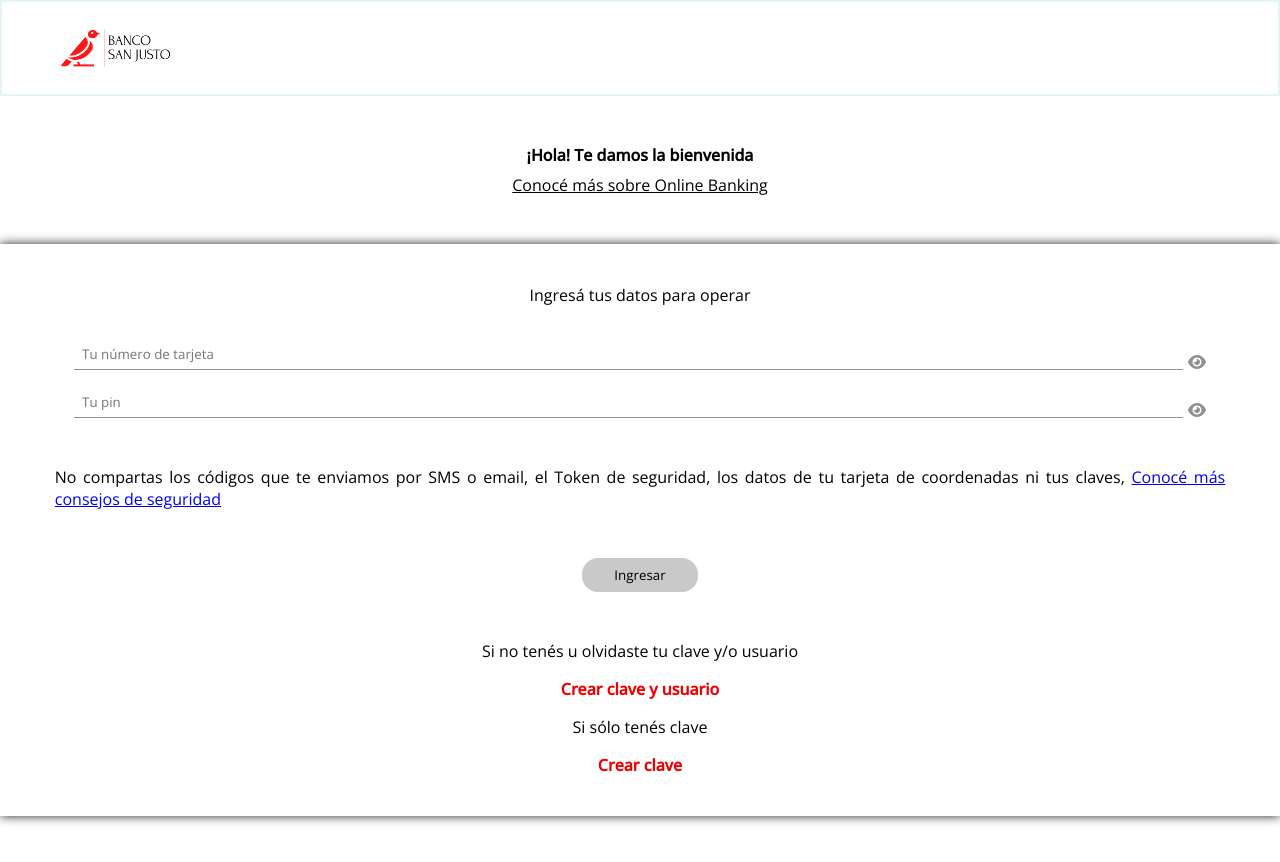
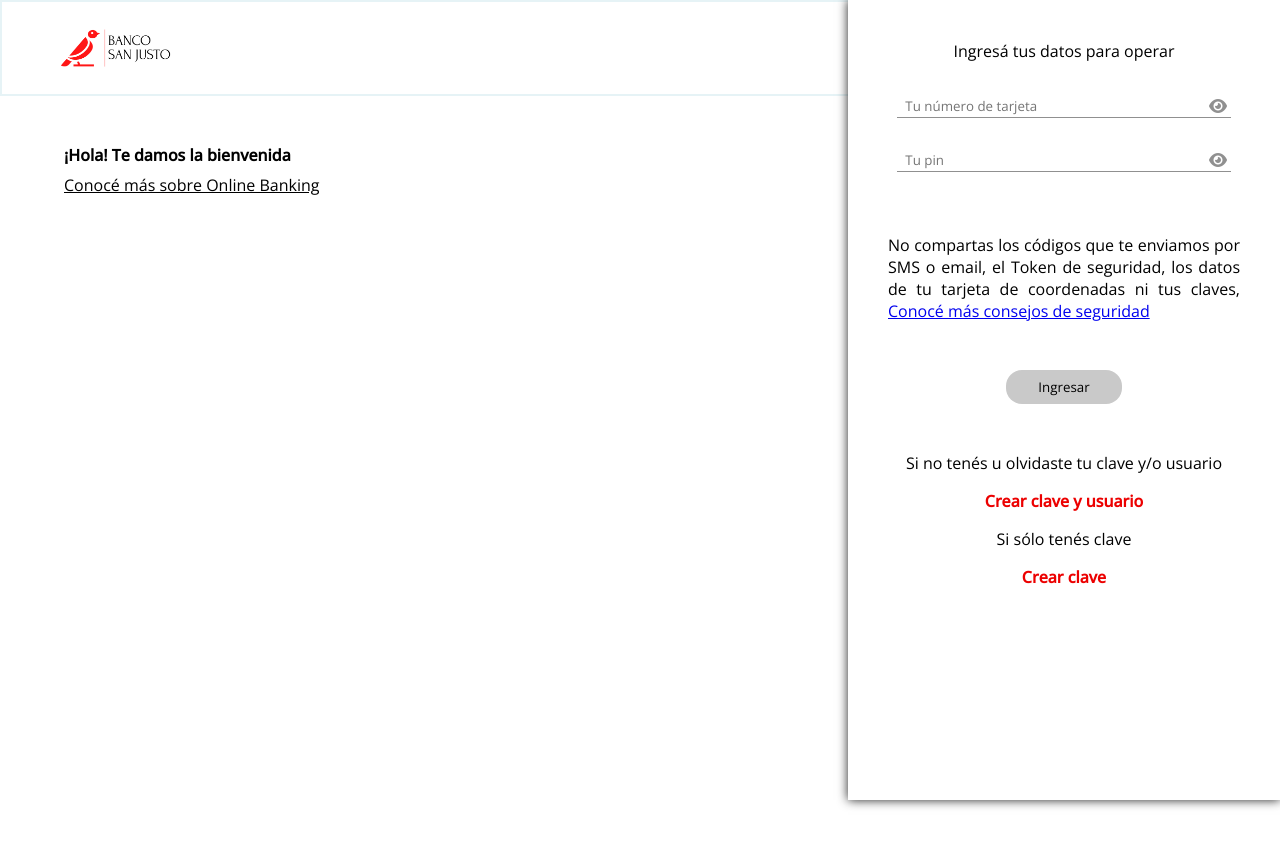
Before and after one commit to VieraJulian/Banco-SanJusto-Front-End, a React (Vite) app: page /login in a window 1280 px wide. After the commit the page ends 800 px from the top, so only its background shows below. Built offline with nearby package versions, Linux system fonts and the light colour scheme.

Commit message:
Arreglos en el css de login, faltan arreglos en desktop

```diff
--- a/public/css/login-desktop.css
+++ b/public/css/login-desktop.css
@@ -1,2 +1,19 @@
 @media (min-width: 64em) {
+    .form-login {
+        width: 27rem;
+        position: fixed;
+        top: 0;
+        right: 0;
+        bottom: 0;
+    }
+
+    .login-container {
+        align-items: flex-start;
+        background-image: url("../../public/img/image-login.png");
+    }
+
+    .section-login {
+        align-items: flex-start;
+        padding: 0 0 0 4rem;
+    }
 }
--- a/public/css/login-mobile.css
+++ b/public/css/login-mobile.css
@@ -20,36 +20,32 @@
 
 .form-login {
     display: flex;
-    flex-wrap: wrap;
-    justify-content: center;
+    flex-direction: column;
     align-items: center;
     padding: 1.5rem;
+    background-color: white;
     box-shadow: 0px 0px 10px rgba(0, 0, 0, 0.87);
 }
 
 .first-p {
-    width: 100%;
     margin: 1rem 0 2rem 0;
     text-align: center;
 }
 
 .second-p {
-    width: 95%;
     text-align: justify;
     margin: 2rem 0 3rem;
 }
 
 .login-p {
-    width: 100%;
     text-align: center;
     margin-bottom: 1rem;
 }
 
 .form-login input {
-    width: 90%;
-    height: 2rem;
-    padding: 0 .5rem 0;
-    margin-bottom: 1rem;
+    width: 100%;
+    height: 100%;
+    padding: 0 2rem 0 .5rem;
     border: none;
     border-bottom: 1px solid #909090;
     outline: none;
@@ -73,8 +69,34 @@
     cursor: pointer;
 }
 
+.input-container {
+    width: 90%;
+    text-align: center;
+    margin-bottom: 2rem;
+    position: relative;
+}
+
 .form-login i {
     color: #909090;
+    background-color: white;
     margin-left: 5px;
+    padding: 0 0 0 0px;
     cursor: pointer;
+    position: absolute;
+    right: 5px;
+    top: 4px;
 }
+
+@media screen and (min-width: 25em) {
+    .form-login input {
+        max-width: 25em;
+    }
+
+    .second-p {
+        max-width: 22em;
+    }
+
+    .input-container {
+        max-width: 21em;
+    }
+}
--- a/public/css/login-tablet.css
+++ b/public/css/login-tablet.css
@@ -1,2 +1,11 @@
 @media screen and (min-width: 48em) {
+    .login-container {
+        display: flex;
+        flex-direction: column;
+        align-items: center;
+    }
+
+    .form-login {
+        width: 90%;
+    }
 }
--- a/src/pages/Login.jsx
+++ b/src/pages/Login.jsx
@@ -11,8 +11,12 @@ function Login() {
             </section>
             <form action="/user/login" method="post" className="form-login">
                 <p className="first-p">Ingresá tus datos para operar</p>
-                <input type="text" placeholder="Tu número de tarjeta" /><i class="fa-solid fa-eye"></i>
-                <input type="text" placeholder="Tu pin" /><i class="fa-solid fa-eye"></i>
+                <div className="input-container">
+                    <input type="text" placeholder="Tu número de tarjeta" /><i class="fa-solid fa-eye"></i>
+                </div>
+                <div className="input-container">
+                    <input type="text" placeholder="Tu pin" /><i class="fa-solid fa-eye"></i>
+                </div>
                 <p className="second-p">No compartas los códigos que te enviamos por SMS o email, el Token de seguridad, los datos de tu tarjeta de coordenadas ni tus claves, <a href="#">Conocé más consejos de seguridad</a></p>
                 <button className="button-login" type="submit">Ingresar</button>
                 <p className="login-p">Si no tenés u olvidaste tu clave y/o usuario</p>
```
Also changed, not shown: public/img/img-login.png (deleted).
